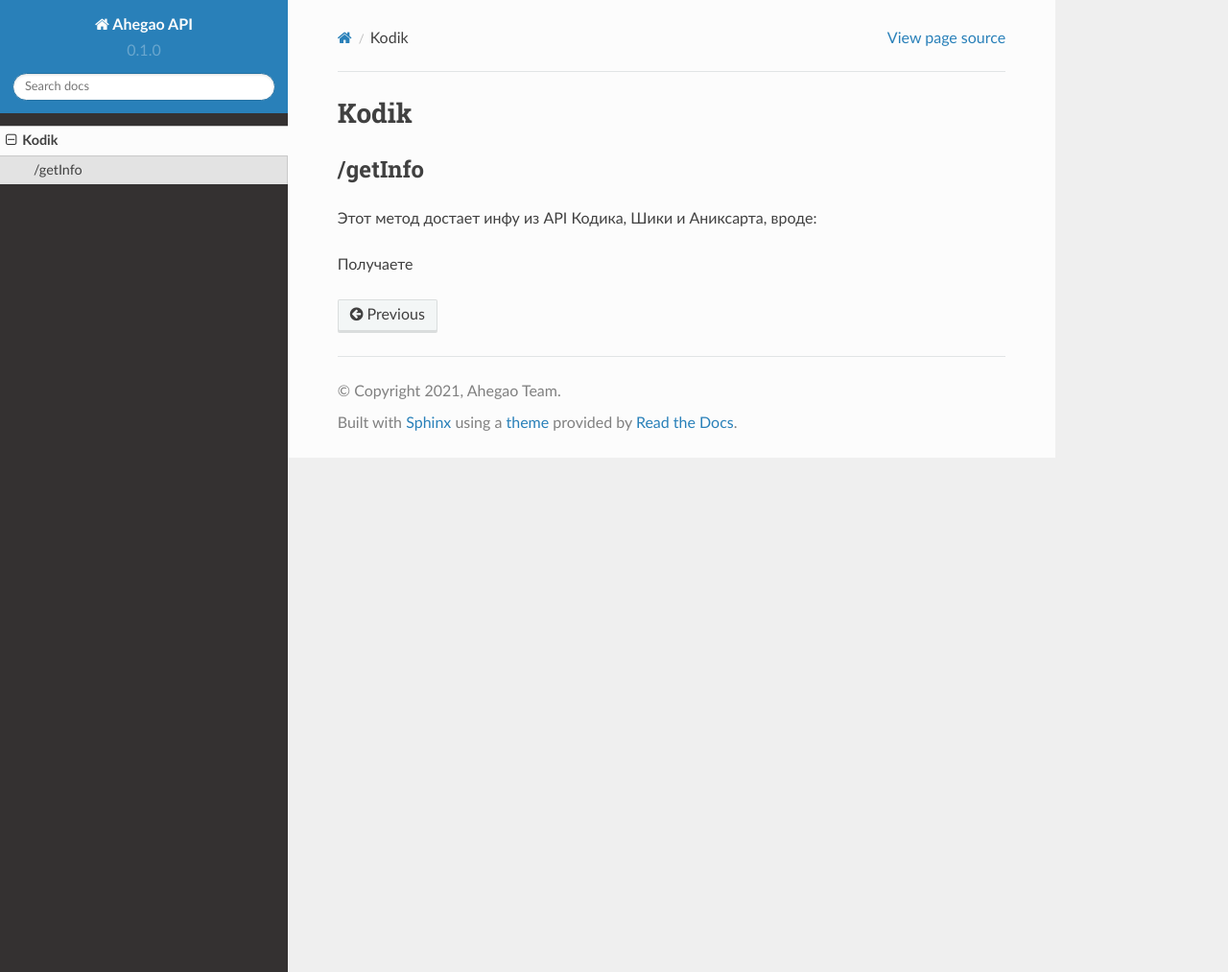
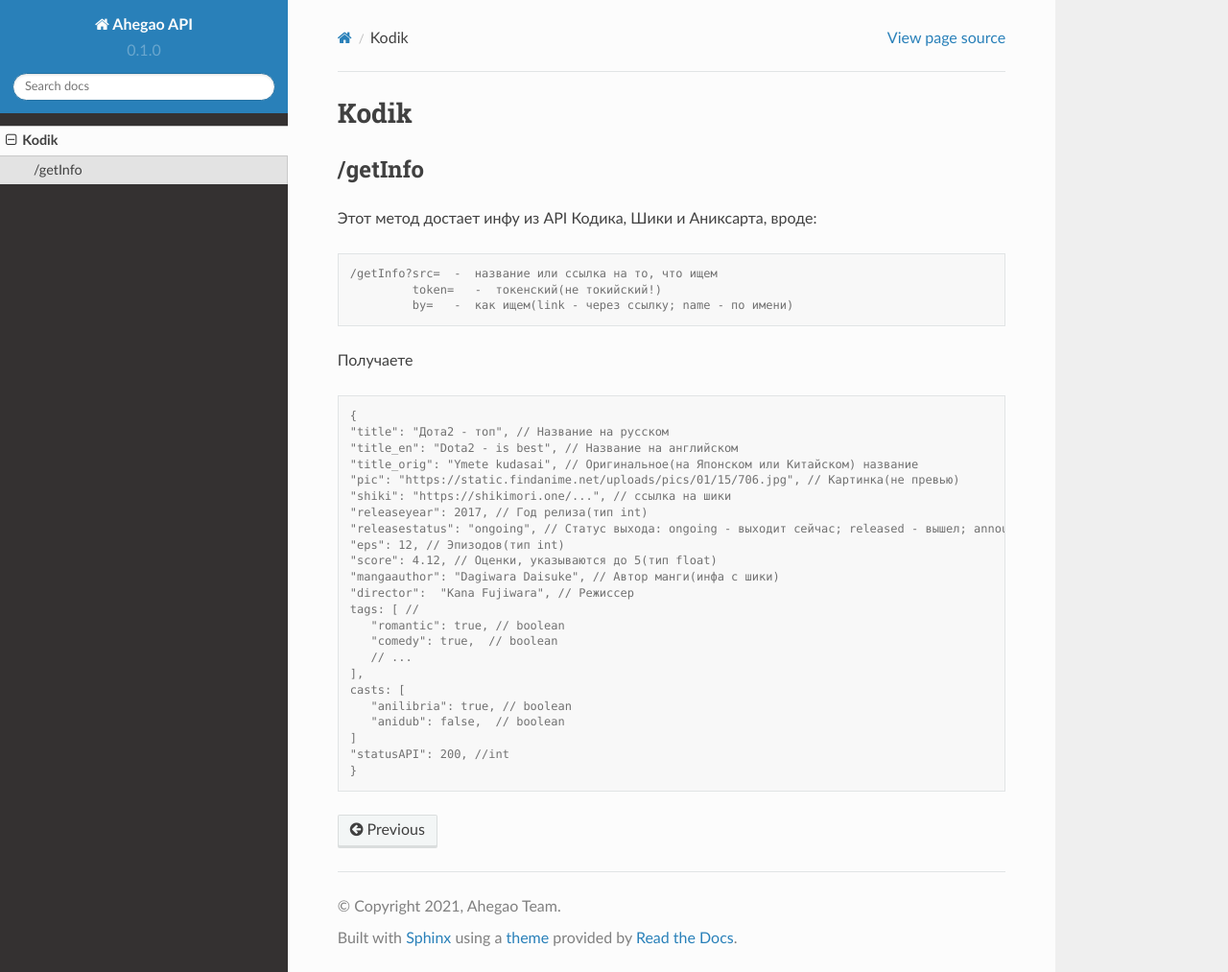
Before and after one commit to nknodev/ahegao-roadmap, a Sphinx documentation site: the page built from docs/source/kodik.rst, in a window 1280 px wide and 1013 px high. Shown: the whole window at 96% size. Built offline with Sphinx 7.4.7 and the Read the Docs theme 2.0.0, drawn with Linux system fonts in a browser that asks for light colours; pages that are not in the unit, such as notebooks, are missing from menus.

Commit message:
/getInfo Add

```diff
--- a/docs/source/kodik.rst
+++ b/docs/source/kodik.rst
@@ -8,15 +8,35 @@ Kodik
 
 Этот метод достает инфу из API Кодика, Шики и Аниксарта, вроде:
 
-.. code-block:: curl
+.. code-block:: console
+
    /getInfo?src=  -  название или ссылка на то, что ищем
             token=   -  токенский(не токийский!)
             by=   -  как ищем(link - через ссылку; name - по имени)
 Получаете
 
-.. code-block:: json
+.. code-block:: console
+
    {
-   "title": "Дота2 - топ", // Russian title
-   "title_en": "Dota2 - is best", // Eng Title
-   "title_orig": "Ymete kudasai", // Original(Japan or Chinese) title
-   "pic": "https://static.findanime.net/uploads/pics/01/15/706.jpg", //
+   "title": "Дота2 - топ", // Название на русском
+   "title_en": "Dota2 - is best", // Название на английском
+   "title_orig": "Ymete kudasai", // Оригинальное(на Японском или Китайском) название
+   "pic": "https://static.findanime.net/uploads/pics/01/15/706.jpg", // Картинка(не превью)
+   "shiki": "https://shikimori.one/...", // ссылка на шики
+   "releaseyear": 2017, // Год релиза(тип int)
+   "releasestatus": "ongoing", // Статус выхода: ongoing - выходит сейчас; released - вышел; announce - анонс.
+   "eps": 12, // Эпизодов(тип int)
+   "score": 4.12, // Оценки, указываются до 5(тип float)
+   "mangaauthor": "Dagiwara Daisuke", // Автор манги(инфа с шики)
+   "director":  "Kana Fujiwara", // Режиссер
+   tags: [ //
+      "romantic": true, // boolean
+      "comedy": true,  // boolean
+      // ...
+   ],
+   casts: [
+      "anilibria": true, // boolean
+      "anidub": false,  // boolean
+   ]
+   "statusAPI": 200, //int
+   }
```
